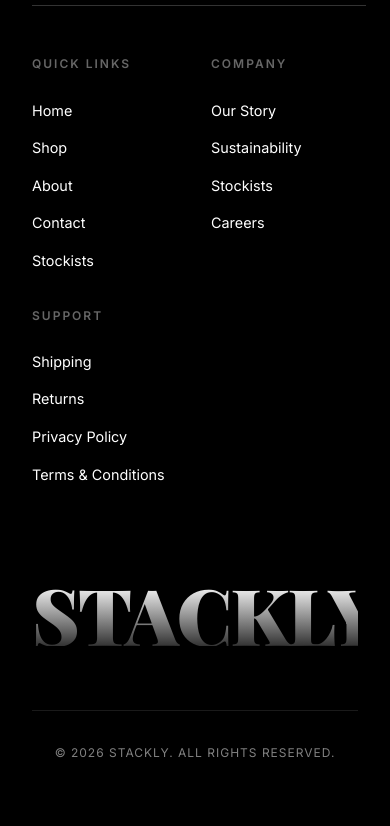
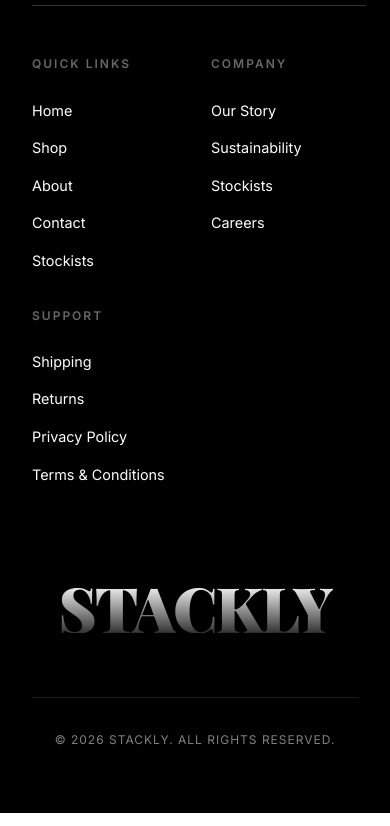
Before and after one commit to Yukesh1030/E-Commerce, a website: page index.html in a window 390 px wide. Shown: the part 7793-8619 px from the top of the page. Drawn offline with nearby package versions, Linux system fonts and the light colour scheme.

Commit message:
Upadted...!

```diff
--- a/style.css
+++ b/style.css
@@ -502,7 +502,8 @@ header.scrolled {
         width: 100%;
     }
     .massive-logo {
-        font-size: 20vw;
+        font-size: 16vw;
+        letter-spacing: -0.5vw;
     }
     .footer-info {
         flex-direction: column;
```
